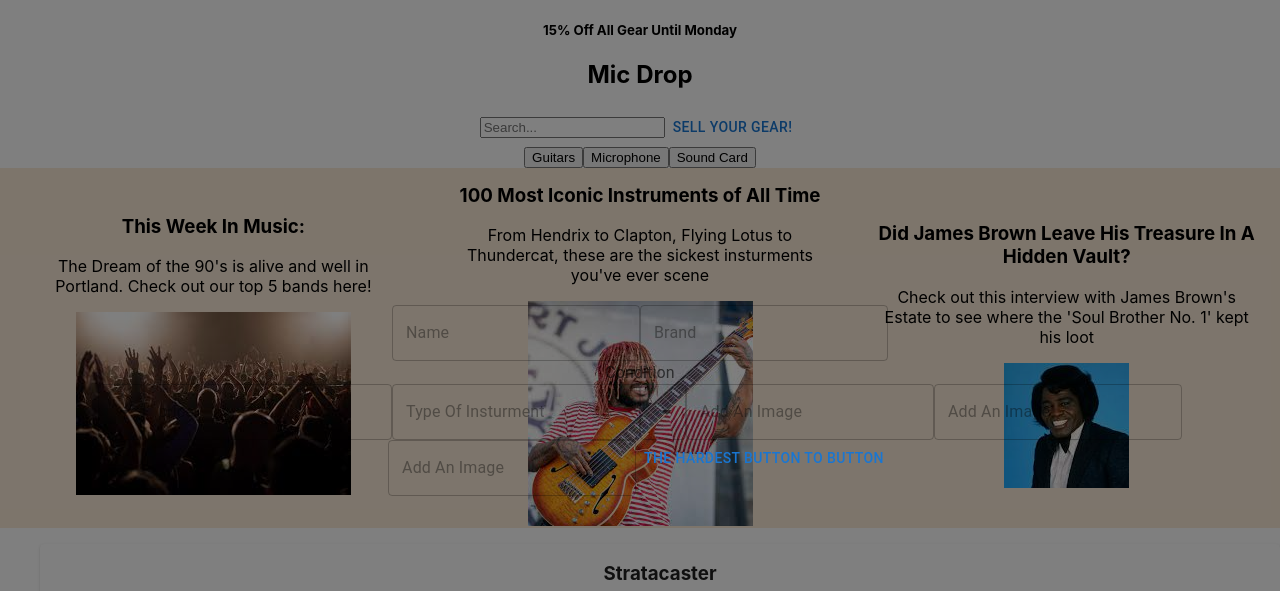
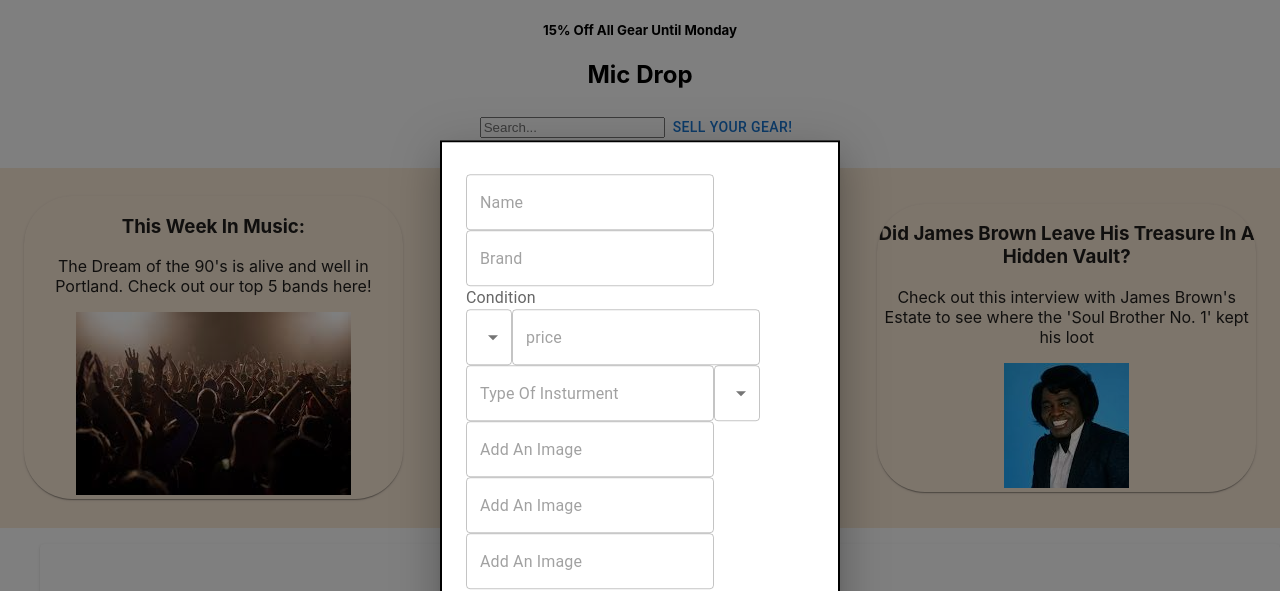
Before and after one commit to issac-lewkowicz/mic-drop, a React (Create React App) app: page / in a window 1280 px wide. Both pictures are taken after a click on the button "SELL YOUR GEAR!". Shown: the top 591 px of the page. Built offline with nearby package versions, Linux system fonts and the light colour scheme; data requests are answered from the project's data file.

Commit message:
materialUI Application Begins

```diff
--- a/src/components/Hero Section/HeroItem.js
+++ b/src/components/Hero Section/HeroItem.js
@@ -1,5 +1,5 @@
 import React from 'react'
-import { Container } from '@mui/system'
+import { Container, Card as ListItem } from '@mui/material'
 
 
 function HeroItem({hero}){
@@ -7,11 +7,19 @@ function HeroItem({hero}){
 
 
 return(
-    <Container fixed>
+    <ListItem
+    sx={{width: '90vw',
+        backgroundColor: '#FBEBD8',
+        alignItems: 'center',
+        borderRadius: 12,
+        borderColor: "black",
+        margin: 3
+    }}
+    >
             <h3 className='hero__title'>{hero.title}</h3>
             <p className='heroItem__body'>{hero.body}</p>
             <img className='heroItem__image' src={hero.image} alt='Sick Music Photos' />
-     </Container>
+     </ListItem>
 )
 
 }
--- a/src/components/InsturmentForm.js
+++ b/src/components/InsturmentForm.js
@@ -2,7 +2,7 @@ import React, {useState} from 'react'
 
 import ReactDOM from 'react-dom';
 import Button from '@mui/material/Button';
-import { TextField, Select, InputLabel, MenuItem, Container, Backdrop } from '@mui/material';
+import { TextField, Select, InputLabel, MenuItem, Container, Backdrop, Modal } from '@mui/material';
 
 
 function APIForm({onAddItem}) {
@@ -51,13 +51,21 @@ function APIForm({onAddItem}) {
     }
 
 
-    const [open, setOpen] = useState(false)
-    const handleClose = () => {
-      setOpen(false);
-    };
-    const handleToggle = () => {
-      setOpen(!open);
-    };
+    const [open, setOpen] = useState(false);
+    const handleOpen = () => setOpen(true);
+    const handleClose = () => setOpen(false);
+
+    const style = {
+        position: 'absolute',
+        top: '50%',
+        left: '50%',
+        transform: 'translate(-50%, -50%)',
+        width: 400,
+        bgcolor: 'background.paper',
+        border: '2px solid #000',
+        boxShadow: 24,
+        p: 4,
+      };
 
 
 
@@ -66,15 +74,16 @@ function APIForm({onAddItem}) {
 
         <>
 
-        <Button onClick={handleToggle} id='iFormButton'>Sell Your Gear!</Button>
-        <Backdrop
-            sx={{ color: '#fff', zIndex: (theme) => theme.zIndex.drawer + 1 }}
-            open={open}
-            onClick={handleClose}
+        <Button onClick={handleOpen}>Sell Your Gear!</Button>
+        <Modal
+        open={open}
+        onClose={handleClose}
+        aria-labelledby="modal-modal-title"
+        aria-describedby="modal-modal-description"
         >
 
 
-        <Container id='insturmentForm__container'>
+        <Container sx={style}>
 
             <form onSubmit={submitHandler} name='form-field' className='form-field'>
                 <TextField required onChange={changeHandler} name='name' placeholder='Name' value={inputs.name} />
@@ -103,7 +112,7 @@ function APIForm({onAddItem}) {
                 <Button varient='contained' type='submit' >The Hardest Button To Button </Button>
             </form>
         </Container>
-        </Backdrop>
+        </Modal>
         </>
 
     )
```
